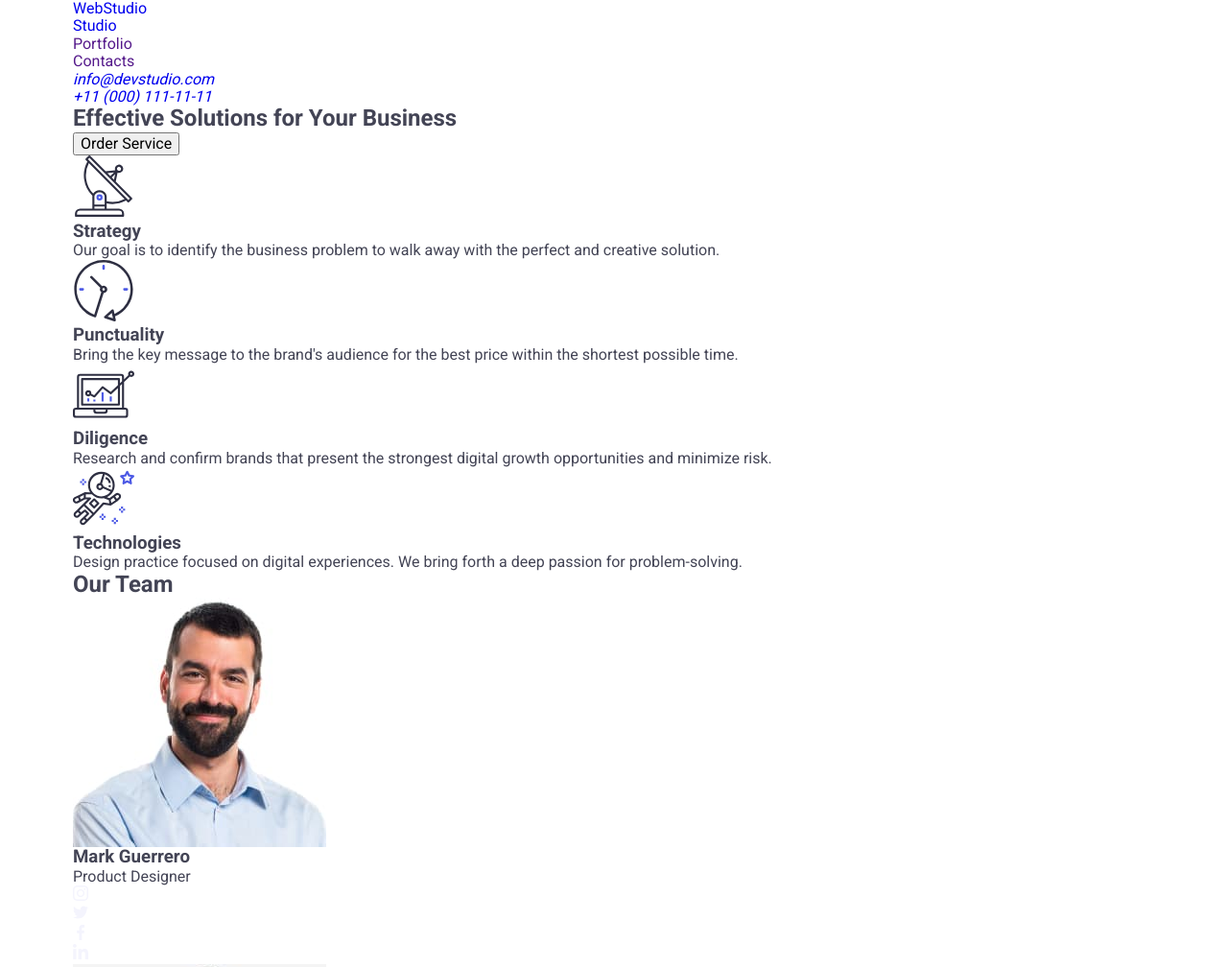
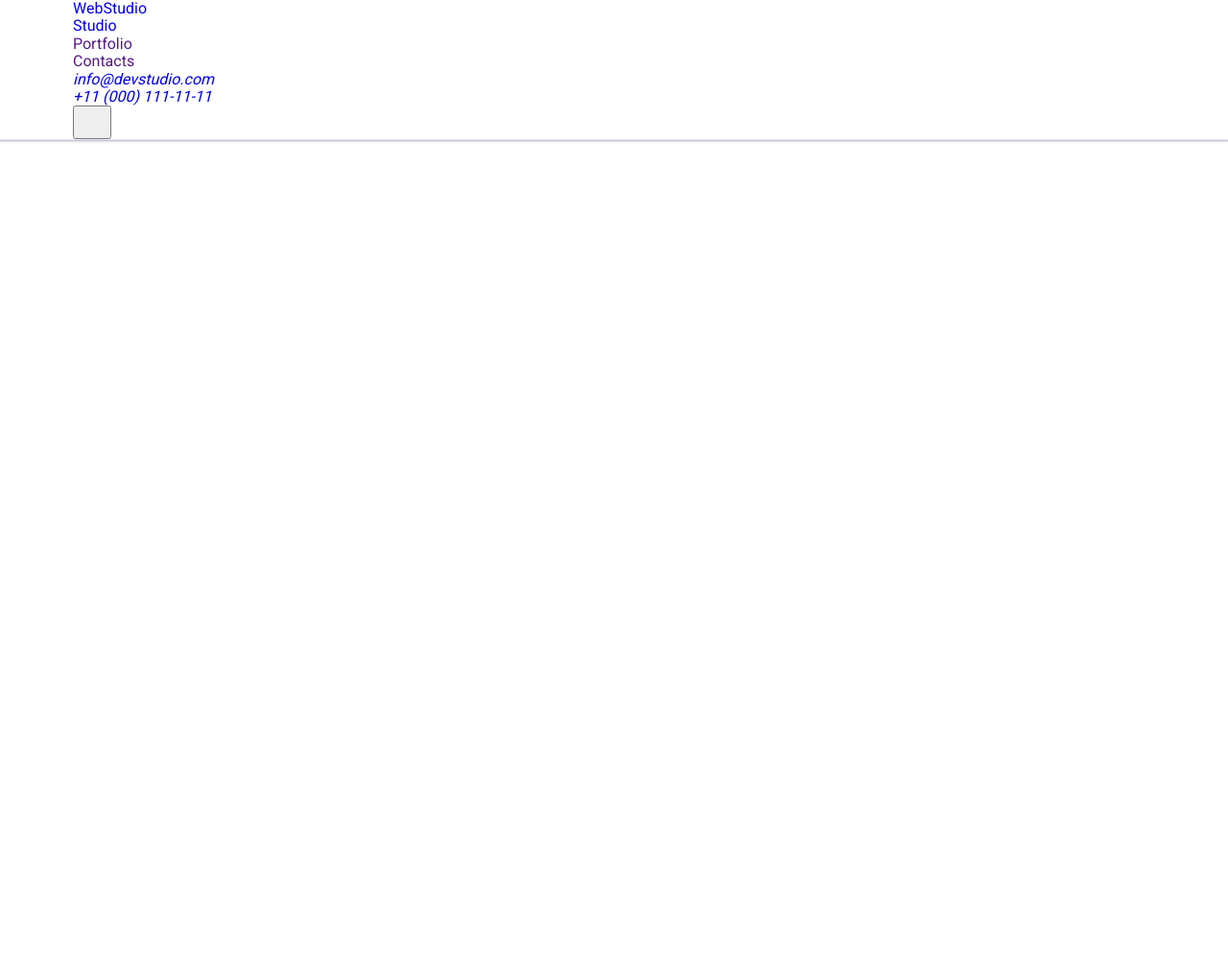
Before and after one commit to Dezvish/goit-markup-hw-06, a plain HTML site: page index.html in a window 1280 px wide. Shown: the top 1008 px of the page at 96% size. After the commit the page ends 800 px from the top, so only its background shows below. Drawn offline with nearby package versions, Linux system fonts and the light colour scheme.

Commit message:
homework10-02

```diff
--- a/css/old-styles.css
+++ b/css/old-styles.css
@@ -1,56 +1,3 @@
-body {
-  font-family: "Roboto", sans-serif;
-  background-color: #ffffff;
-  color: #434455;
-}
-
-img {
-  display: block;
-}
-
-ul {
-  list-style-type: none;
-  margin: 0;
-  padding-left: 0;
-}
-
-p,
-h1,
-h2,
-h3,
-h4,
-h5,
-h6 {
-  margin: 0;
-  padding-left: 0;
-}
-
-a {
-  text-decoration: none;
-  margin: 0;
-  padding: 0;
-}
-
-.visually-hidden {
-  position: absolute;
-  width: 1px;
-  height: 1px;
-  margin: -1px;
-  border: 0;
-  padding: 0;
-
-  white-space: nowrap;
-  clip-path: inset(100%);
-  clip: rect(0 0 0 0);
-  overflow: hidden;
-}
-
-.container {
-  max-width: 1158px;
-  padding: 0 15px;
-  margin: 0 auto;
-}
-
 .whole-bar {
   justify-content: space-between;
   display: flex;
@@ -61,12 +8,6 @@ a {
 .contact-list {
   display: flex;
   gap: 40px;
-}
-
-.header-border {
-  border-bottom: 1px solid #e7e9fc;
-  box-shadow: 0px 2px 1px rgba(46, 47, 66, 0.08),
-    0px 1px 1px rgba(46, 47, 66, 0.16), 0px 1px 6px rgba(46, 47, 66, 0.08);
 }
 
 .nav-container {
--- a/css/styles.css
+++ b/css/styles.css
@@ -1,3 +1,6 @@
+.hidden {
+  display: none;
+}
 body {
   font-family: "Roboto", sans-serif;
   background-color: #ffffff;
@@ -6,6 +9,8 @@ body {
 
 img {
   display: block;
+  min-width: 100%;
+  height: auto;
 }
 
 ul {
@@ -46,7 +51,26 @@ a {
 }
 
 .container {
-  max-width: 1158px;
-  padding: 0 15px;
+  max-width: 320px;
+  padding: 0 16px;
   margin: 0 auto;
 }
+
+@media screen and (min-width: 768px) {
+  .container {
+    max-width: 768px;
+  }
+}
+
+@media screen and (min-width: 1158px) {
+  .container {
+    max-width: 1158px;
+    padding: 0 15px;
+  }
+}
+
+.header-border {
+  border-bottom: 1px solid #e7e9fc;
+  box-shadow: 0px 2px 1px rgba(46, 47, 66, 0.08),
+    0px 1px 1px rgba(46, 47, 66, 0.16), 0px 1px 6px rgba(46, 47, 66, 0.08);
+}
--- a/index.html
+++ b/index.html
@@ -52,17 +52,22 @@
             </li>
           </ul>
         </address>
+        <button type="button">
+          <svg width="24" height="24">
+            <use xlink:href="./images/icons#"></use>
+          </svg>
+        </button>
       </div>
     </header>
 
     <main>
-      <section class="order-page">
+      <section class="hidden order-page">
         <div class="container">
           <h1 class="order-title">Effective Solutions for Your Business</h1>
           <button type="button" class="order-button">Order Service</button>
         </div>
       </section>
-      <section class="advantages">
+      <section class="hidden advantages">
         <div class="container">
           <h2 class="visually-hidden">Advantages</h2>
           <ul class="advantages-box">
@@ -117,7 +122,7 @@
           </ul>
         </div>
       </section>
-      <section class="employees-page">
+      <section class="hidden employees-page">
         <div class="container">
           <h2 class="employees-heading">Our Team</h2>
           <ul class="employees-box">
@@ -308,7 +313,7 @@
           </ul>
         </div>
       </section>
-      <section class="product">
+      <section class="hidden product">
         <div class="container">
           <h2 class="products-page">Our Portfolio</h2>
           <ul class="product-box">
@@ -430,7 +435,7 @@
         </div>
       </section>
     </main>
-    <footer class="for-autotest">
+    <footer class="hidden for-autotest">
       <div class="container footer-container">
         <div class="footer-description">
           <a href="./index.html" class="logo-link"
@@ -494,7 +499,7 @@
         </div>
       </div>
     </footer>
-    <div class="modal-overlay">
+    <div class="hidden modal-overlay">
       <div class="modal">
         <button type="button" class="close-modal">
           <svg class="close-modal-svg" width="8" height="8">
```
